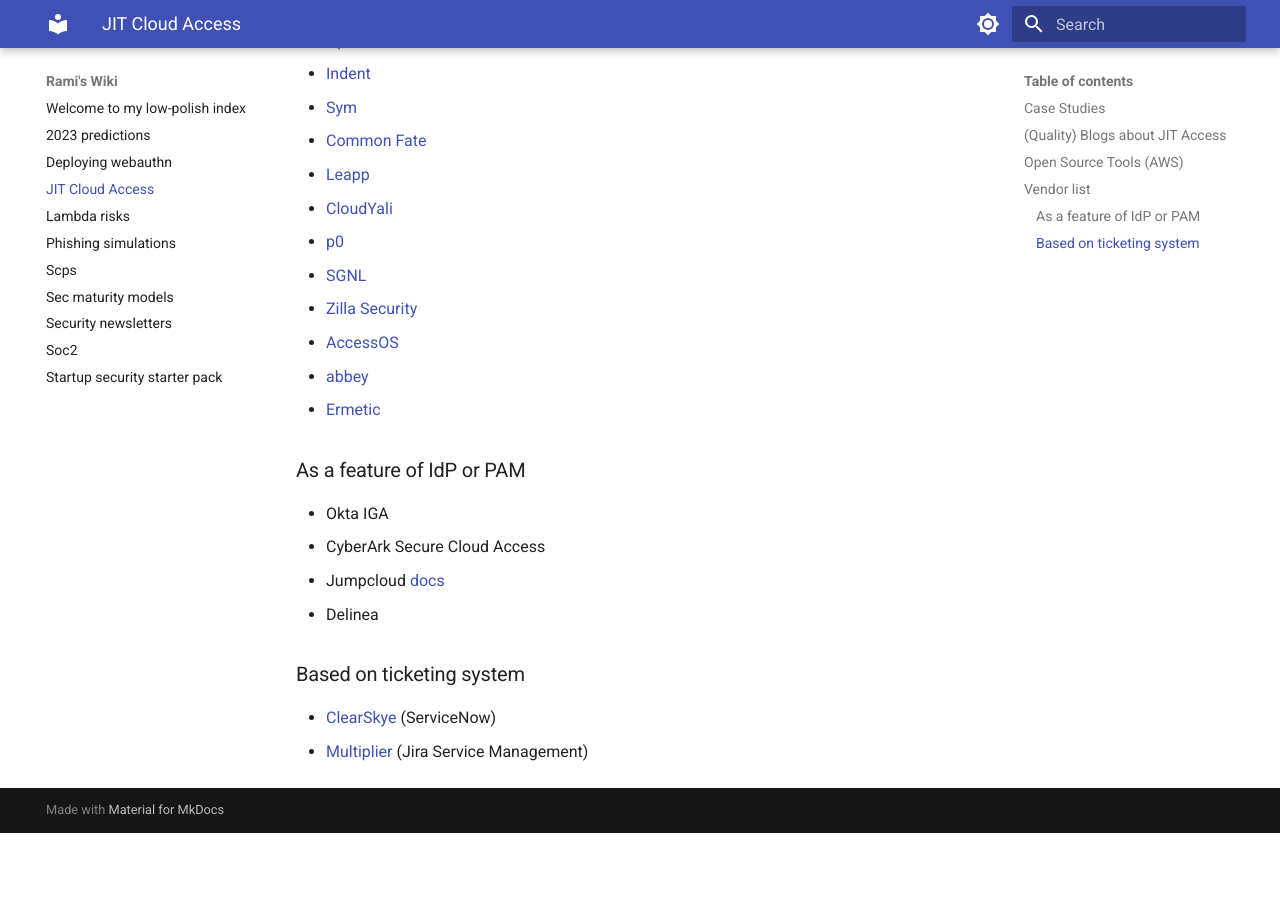
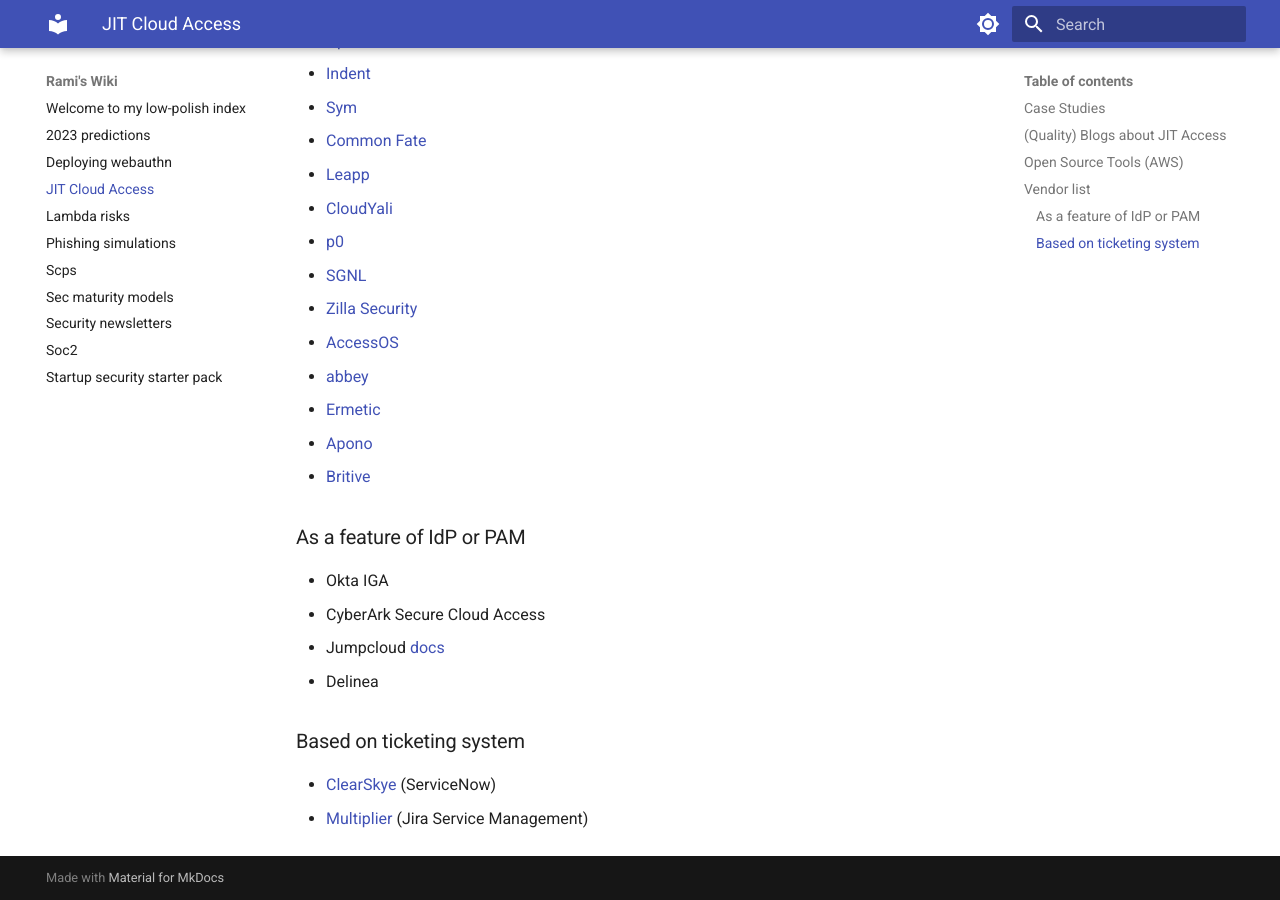
Before and after one commit to ramimac/wiki, an MkDocs documentation site: the page built from docs/jit-cloud-access.md, in a window 1280 px wide and 900 px high, scrolled down 2058 px. Built offline with MkDocs 1.6.1 and Material for MkDocs 9.7.7, drawn with Linux system fonts in a browser that asks for light colours; before the commit the page ends 2891 px from its top, so only the background shows below that.

Commit message:
Add Apono, Britive

```diff
--- a/docs/jit-cloud-access.md
+++ b/docs/jit-cloud-access.md
@@ -58,6 +58,8 @@
 * [AccessOS](https://www.accessos.com/)
 * [abbey](https://www.abbey.io/)
 * [Ermetic](https://ermetic.com/platform/just-in-time/)
+* [Apono](https://www.apono.io/)
+* [Britive](https://www.britive.com)
 
 ### As a feature of IdP or PAM
 
```
